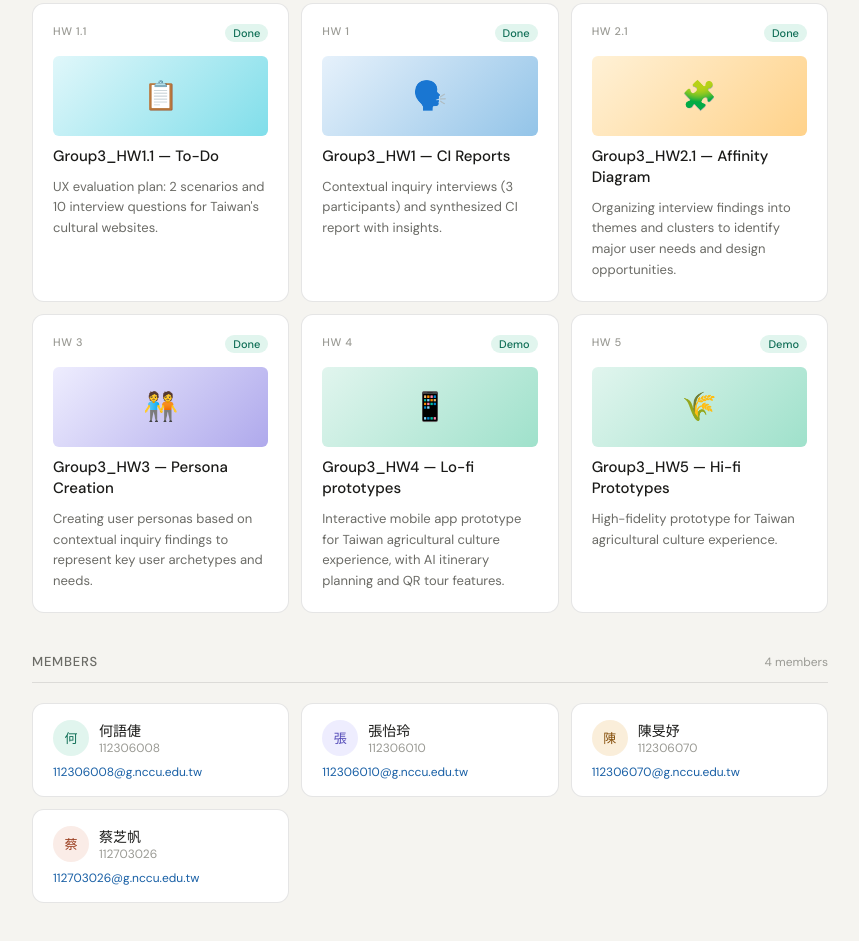
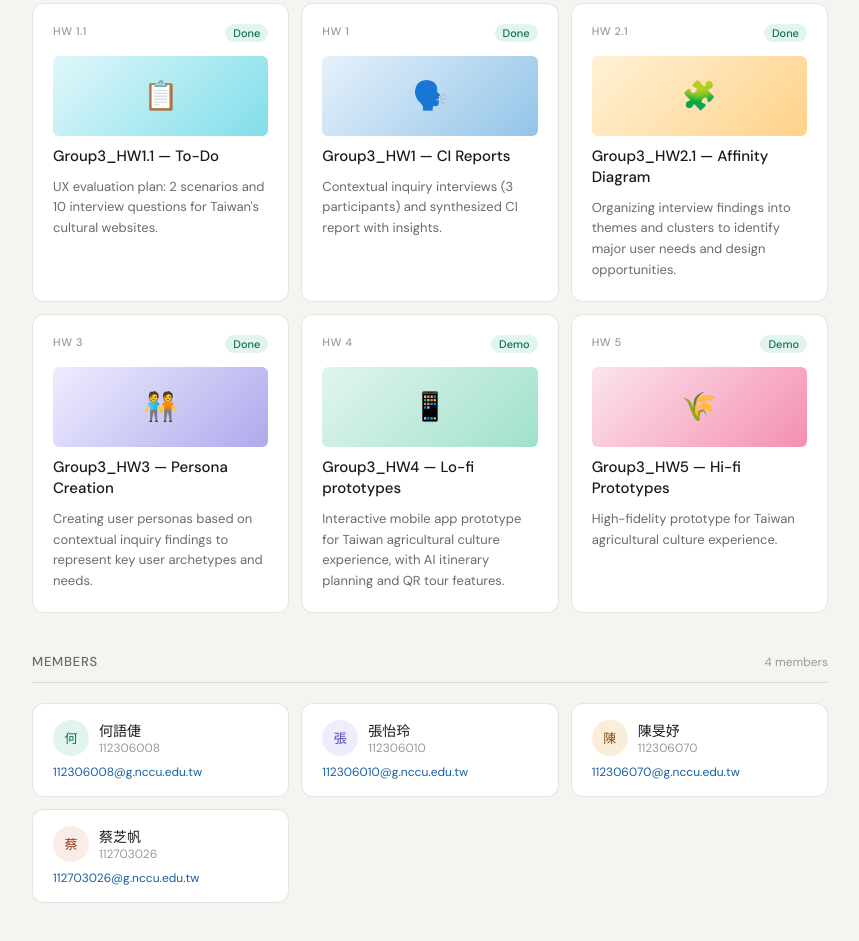
Before and after one commit to sleeping-sword/uiux-group3, a plain HTML site: page index.html in a window 1280 px wide. Shown: the part 551-1492 px from the top of the page, without its empty margins (210-1069 px from the left). Drawn offline with Linux system fonts and the light colour scheme.

Commit message:
Change card thumb color from green to pink

```diff
--- a/index.html
+++ b/index.html
@@ -245,7 +245,7 @@
       <span class="card-week">HW 5</span>
       <span class="card-status status-done">Demo</span>
     </div>
-    <div class="card-thumb thumb-green">🌾</div>
+    <div class="card-thumb thumb-pink">🌾</div>
     <div class="card-title">Group3_HW5 — Hi-fi Prototypes</div>
     <div class="card-desc">High-fidelity prototype for Taiwan agricultural culture experience.</div>
   </div>
```
